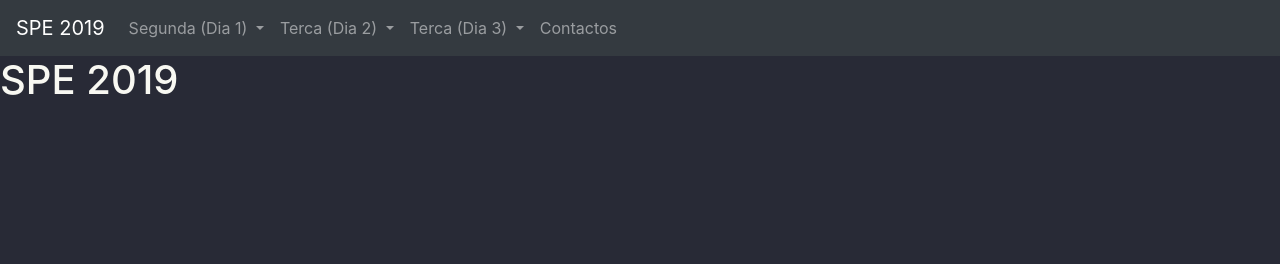
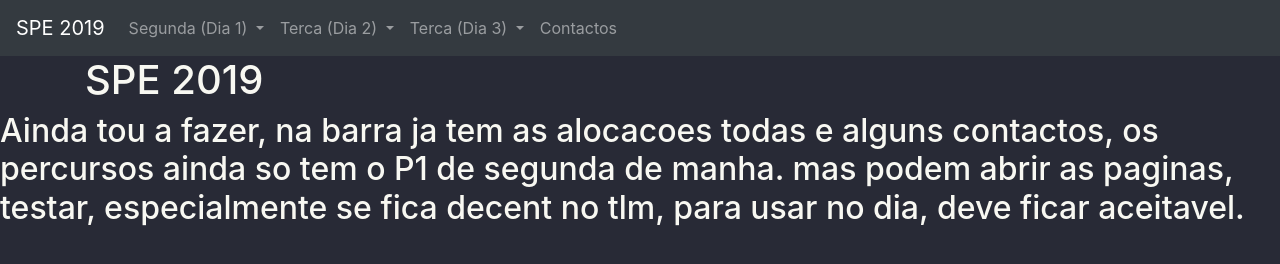
Before and after one commit to pfranca/ceventosfranza, a plain HTML site: page index.html in a window 1280 px wide. Drawn offline with nearby package versions, Linux system fonts and the light colour scheme.

Commit message:
force deployment

```diff
--- a/index.html
+++ b/index.html
@@ -58,7 +58,8 @@
             </div>
         </nav>
 
-    <h1>SPE 2019</h1>
+    <h1 class="container">SPE 2019</h1>
+    <h2 class="conatiner">Ainda tou a fazer, na barra ja tem as alocacoes todas e alguns contactos, os percursos ainda so tem o P1 de segunda de manha. mas podem abrir as paginas, testar, especialmente se fica decent no tlm, para usar no dia, deve ficar aceitavel.</h2>
 
     <!-- jQuery (necessary for Bootstrap's JavaScript plugins) -->
     <script src="https://ajax.googleapis.com/ajax/libs/jquery/1.12.4/jquery.min.js"></script>
```
